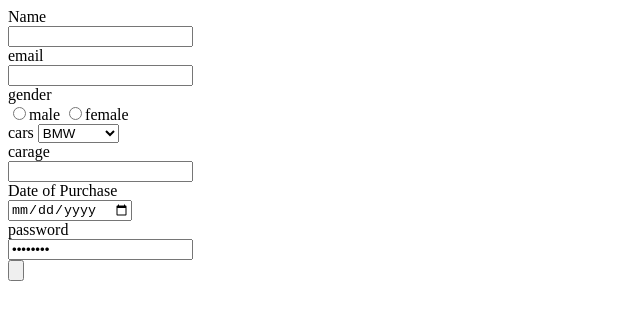
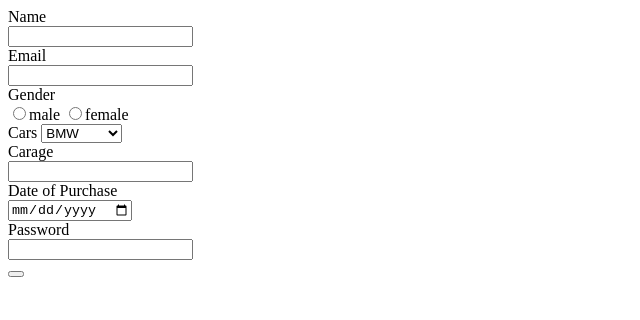
Before and after one commit to acciojob/car-insurance-form-Saaii5, a website: page main.html in a window 1280 px wide. Shown: the full height of the page, 0-640 px from the left. Drawn offline with Linux system fonts and the light colour scheme.

Commit message:
created a submission

```diff
--- a/main.html
+++ b/main.html
@@ -11,21 +11,21 @@
     <script type="text/javascript" src="./script.js">
 </script>
 <form>
-	<method="get">
+<method="post">
 <label for="name">Name</label>
 	<br>
 <input id="name" type="text" required>
 	<br>
-<label for="email">email</label>
+<label for="email">Email</label>
 	<br>
 <input id="email" type="email" required>
 	<br>
-<label for="gender">gender</label>
+<label for="gender">Gender</label>
 	<br>
 <input type="radio" name="gender" required>male
 <input type="radio" name="gender" required>female
 	<br>
-<label for="cars">cars</label>
+<label for="cars">Cars</label>
 <select name="cars" id="cars" required>
 	<br>
 <option value="BMW">BMW</option>
@@ -33,7 +33,7 @@
 <option value="Mercedez">Mercedez</option>
 </select>
 	<br>
-<label for="carage">carage</label>
+<label for="carage">Carage</label>
 	<br>
 <input id="carage" type="number" required>
 	<br>
@@ -41,11 +41,13 @@
 	<br>
 <input type="date" id="dop" required>
 	<br>
-<label for="password">password</label>
+<label for="password">Password</label>
 	<br>
-<input type="password" value="password" required>
+<input type="password" id="password" required>
 	<br>
-<button type="submit" value="submit" required>
+<button type="submit" value="submit">
+
+</button>
 	<br>
 </form>
 </body>
```
